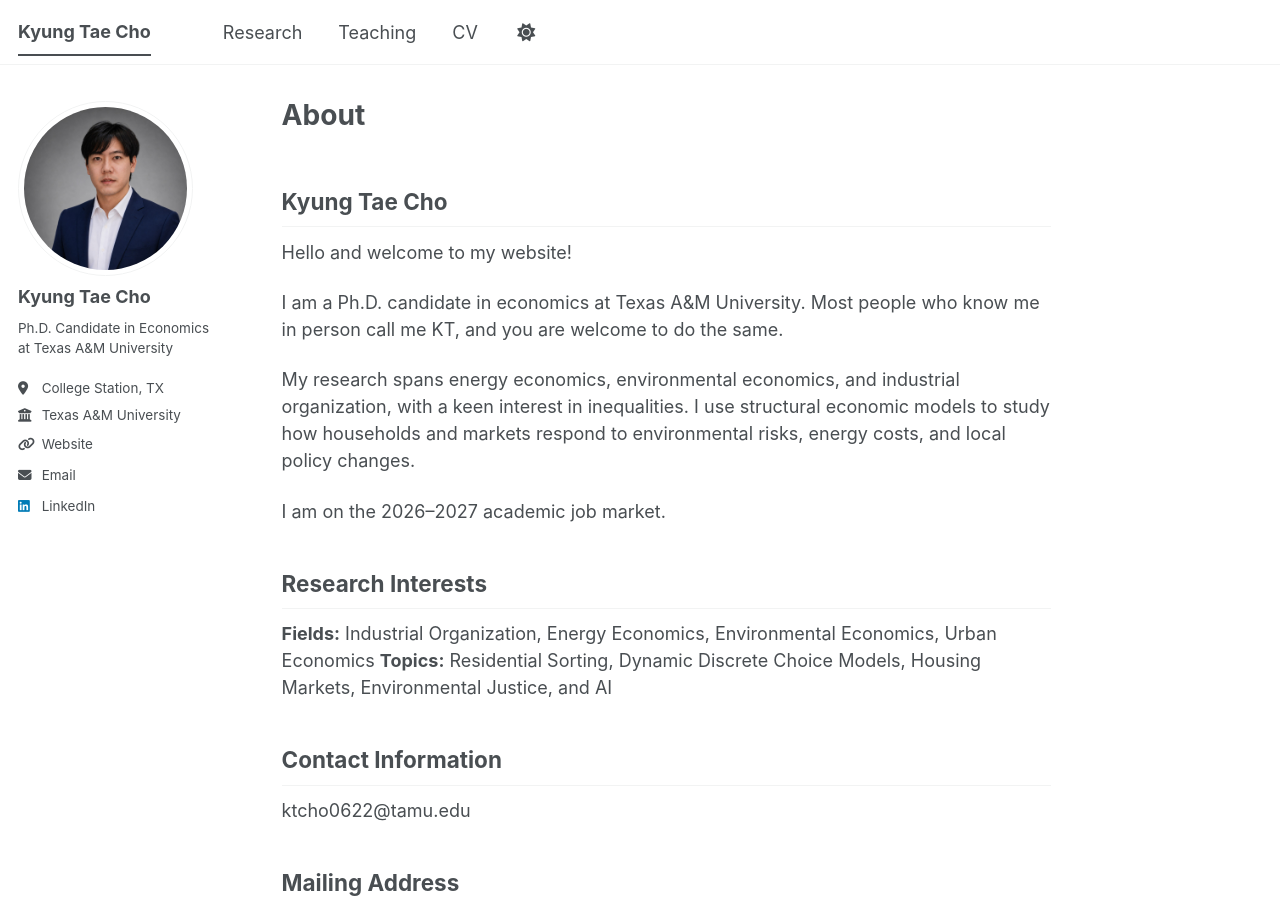
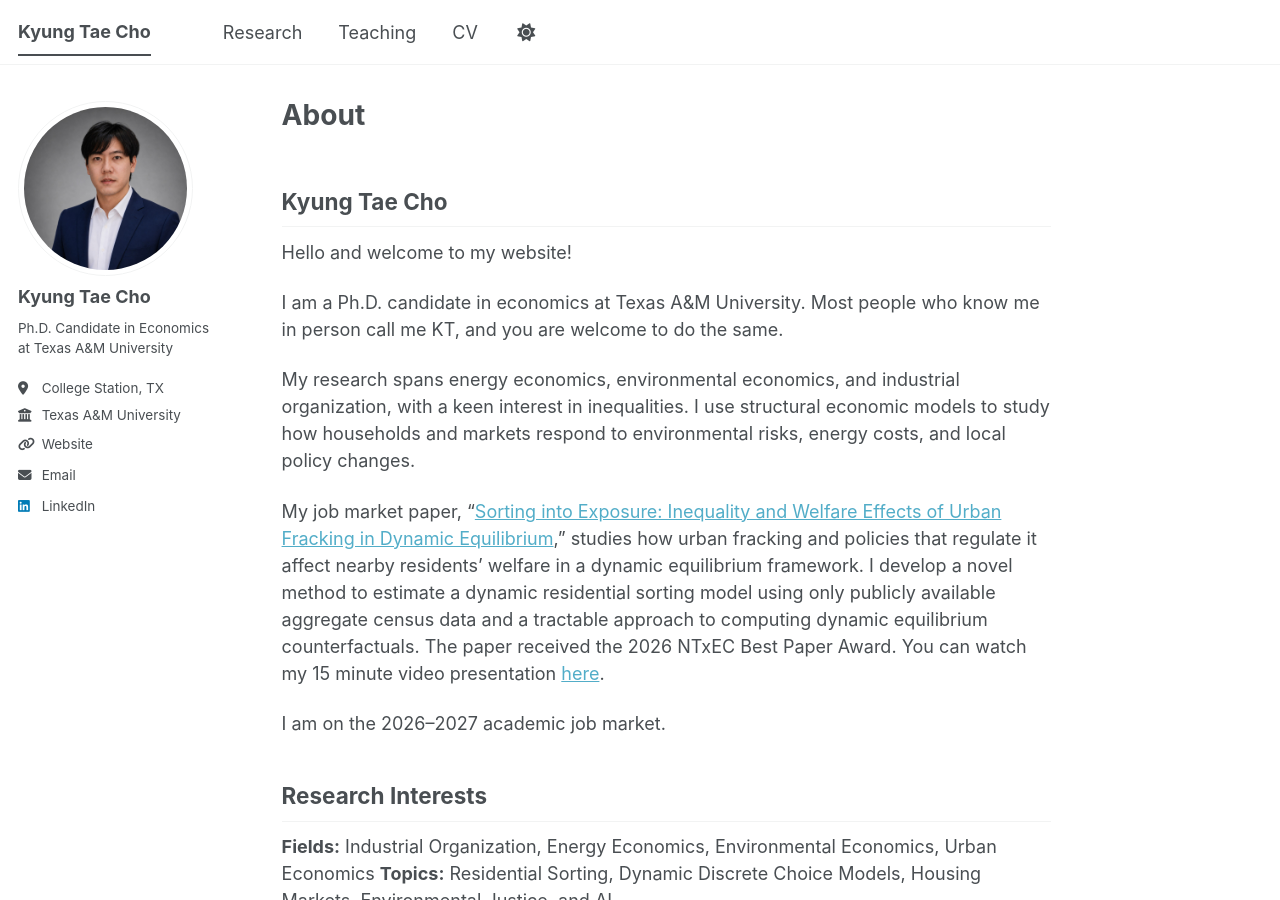
Before and after one commit to KyungtaeCho/KyungtaeCho.github.io, a Jekyll site: the page built from _pages/about.md, in a window 1280 px wide and 900 px high. Built offline with Jekyll 4.4.1, drawn with Linux system fonts in a browser that asks for light colours; a script bundle is joined from its source files by our own code; library files that are not in the unit come from our copies.

Commit message:
Update about.md

```diff
--- a/_pages/about.md
+++ b/_pages/about.md
@@ -12,6 +12,8 @@ Hello and welcome to my website!
 I am a Ph.D. candidate in economics at Texas A&M University. Most people who know me in person call me KT, and you are welcome to do the same.
 
 My research spans energy economics, environmental economics, and industrial organization, with a keen interest in inequalities. I use structural economic models to study how households and markets respond to environmental risks, energy costs, and local policy changes.
+
+My job market paper, “[Sorting into Exposure: Inequality and Welfare Effects of Urban Fracking in Dynamic Equilibrium](https://kyungtaecho.github.io/files/JMP_Draft_Cho.pdf),” studies how urban fracking and policies that regulate it affect nearby residents’ welfare in a dynamic equilibrium framework. I develop a novel method to estimate a dynamic residential sorting model using only publicly available aggregate census data and a tractable approach to computing dynamic equilibrium counterfactuals. The paper received the 2026 NTxEC Best Paper Award. You can watch my 15 minute video presentation [here](https://www.youtube.com/watch?v=vRVu-M7392I).
 
 I am on the 2026–2027 academic job market.
 
```
